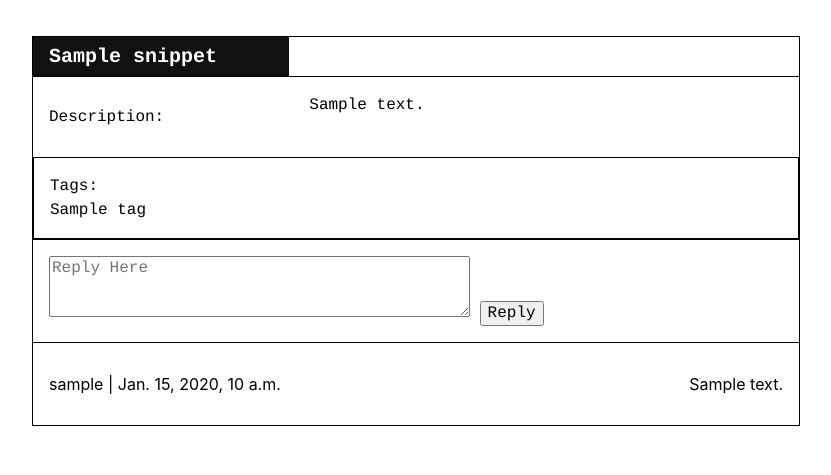
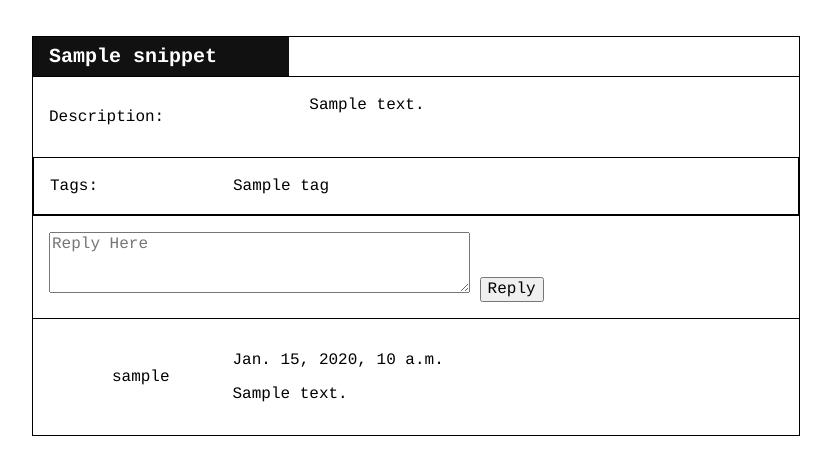
Before and after one commit to Momentum-Team-10/django-duplex-team-hufflepuff, a Django app: page /code_view/1/ in a window 1280 px wide. Shown: the part 237-712 px from the top of the page, without its empty margins (224-1055 px from the left). Run offline with Django 3.2, Linux system fonts and the light colour scheme; tables that the repository leaves empty hold one stand-in row (values such as "Sample post"); some libraries are stand-ins or nearby versions.

Commit message:
add_snip view now saves current user to created snippet; simple styling on code_view comments

```diff
--- a/hufflepuff/code_snips/views.py
+++ b/hufflepuff/code_snips/views.py
@@ -34,7 +34,9 @@ def add_snip(request):
   else:
     form = SnippetForm(data=request.POST)
     if form.is_valid():
-      form.save()
+      snippet_form = form.save(commit=False)
+      snippet_form.user = request.user
+      snippet_form.save()
       return redirect('user_page')
   return render(request, 'code_snips/add_snip.html', {'form': form})
 
--- a/hufflepuff/templates/code_snips/code_view.html
+++ b/hufflepuff/templates/code_snips/code_view.html
@@ -17,7 +17,7 @@
         {{snippet.description}}
       </pre>
     </div>
-    <div class="pa3 ba">
+    <div class="pa3 ba flex">
       <p class="f6 f5-ns lh-copy mv0 courier w-25">
         Tags:
       </p>
@@ -35,9 +35,14 @@
       </form>
     </div>
     {% for comment in comments %}
-    <div class="pa3 bt flex items-center justify-between sans-serif">
-      <p>{{ comment.user }} | {{ comment.created_at }}</p>
-      <p>{{ comment.text }}</p>
+    <div class="pa3 bt flex items-center justify-between courier">
+      <div class="fl w-25 flex justify-center">
+        <p>{{ comment.user }}</p>
+      </div>
+      <div class="fl w-75">
+        <p>{{ comment.created_at }}</p>
+        <p>{{ comment.text }}</p>
+      </div>
     </div>
     {% endfor %}
   </article>
```
